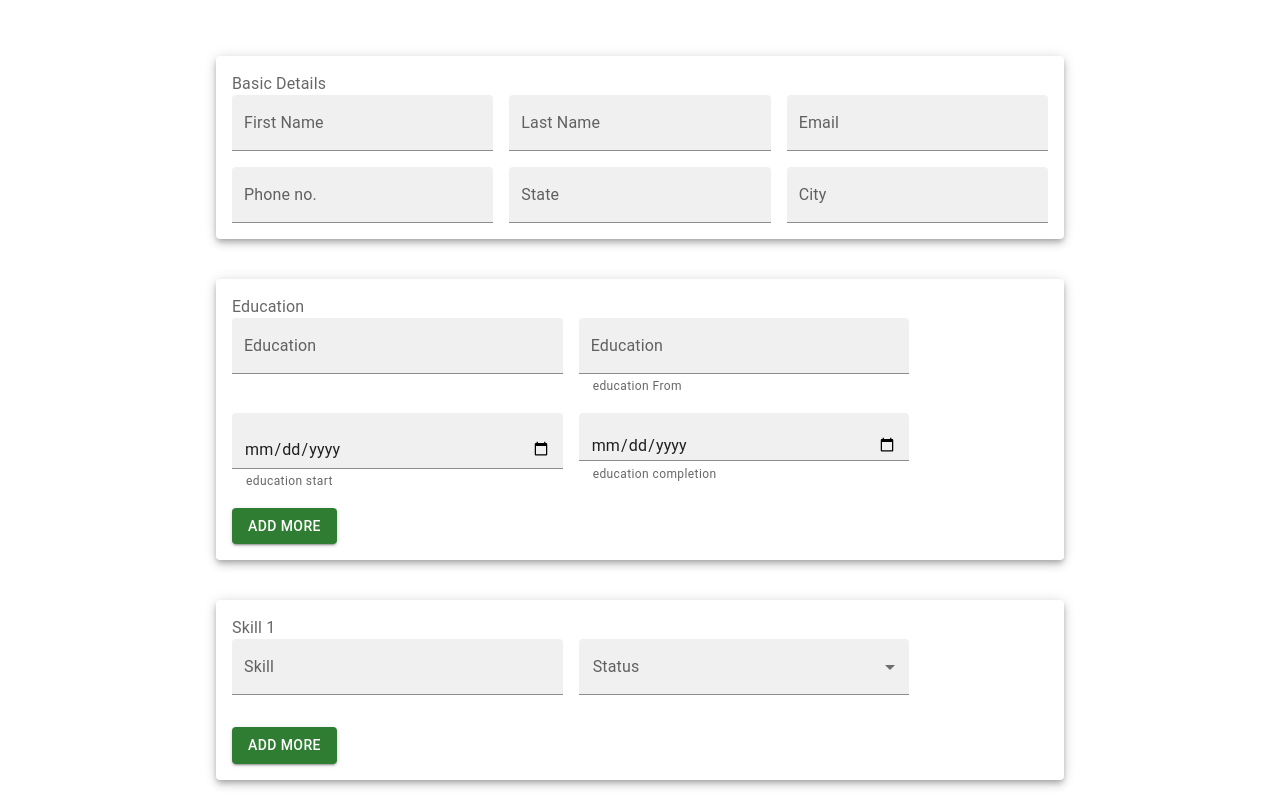
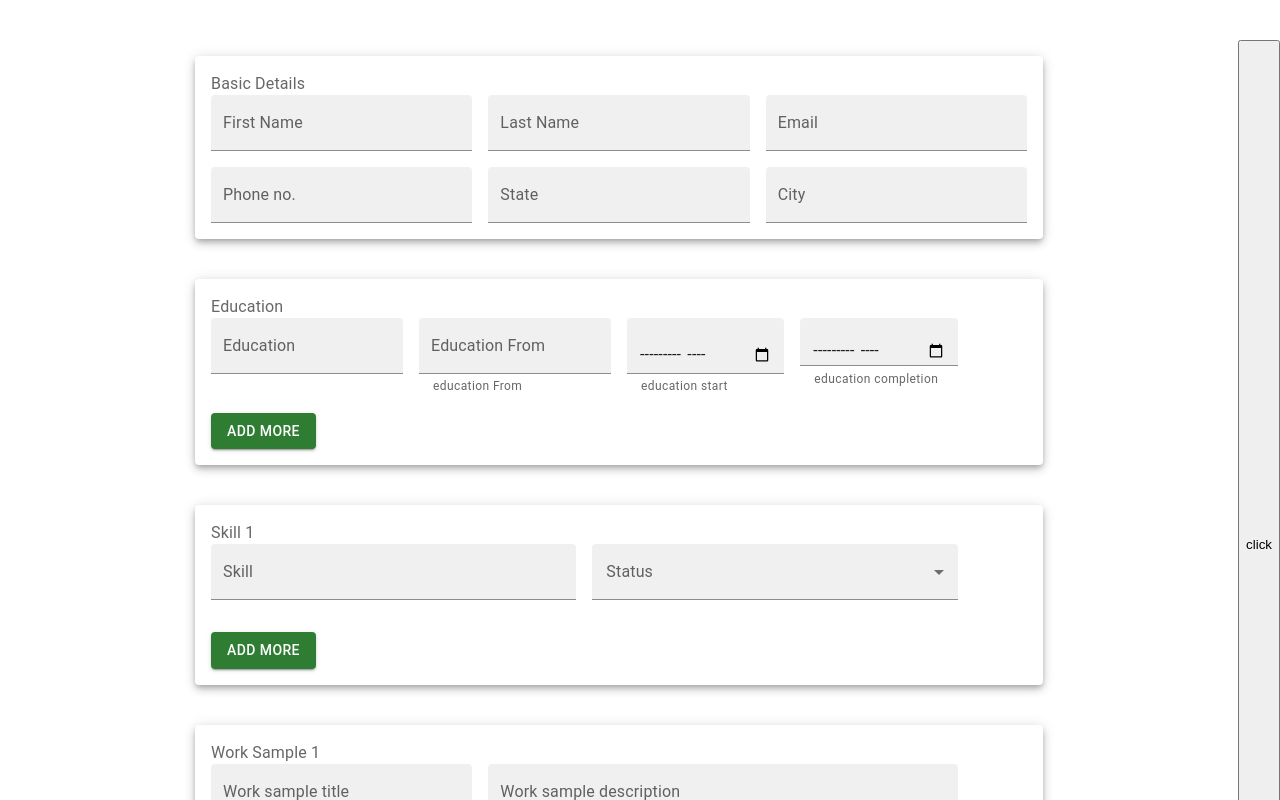
Before and after one commit to todhritesh/resume-maker-react, a React (Create React App) app: page /form in a window 1280 px wide. Shown: the top 800 px of the page. Built offline with nearby package versions, Linux system fonts and the light colour scheme.

Commit message:
add layout

```diff
--- a/package.json
+++ b/package.json
@@ -6,6 +6,7 @@
     "@emotion/react": "^11.8.1",
     "@emotion/style": "^0.8.0",
     "@emotion/styled": "^11.8.1",
+    "@hookform/resolvers": "^2.8.8",
     "@mui/icons-material": "^5.4.4",
     "@mui/material": "^5.4.4",
     "@mui/styles": "^5.4.4",
@@ -16,10 +17,12 @@
     "jspdf": "^2.5.1",
     "react": "^17.0.2",
     "react-dom": "^17.0.2",
+    "react-hook-form": "^7.27.1",
     "react-router-dom": "^6.2.2",
     "react-scripts": "5.0.0",
     "web-vitals": "^2.1.4",
-    "yarn": "^1.22.17"
+    "yarn": "^1.22.17",
+    "yup": "^0.32.11"
   },
   "scripts": {
     "start": "react-scripts start",
--- a/src/App.css
+++ b/src/App.css
@@ -40,4 +40,5 @@
 #resume {
   min-width:600px;
   margin-top: 25px;
+  font-size: 20px;
 }
--- a/src/compoents/Layout.jsx
+++ b/src/compoents/Layout.jsx
@@ -20,7 +20,7 @@ export default function Layout() {
 
 
   return (
-    <div sx={{height:"100vh"}}>
+    <div sx={{}}>
 
     <Routes>
       <Route path="/" exact element={<Starter/>} />
--- a/src/compoents/ResumeForm.jsx
+++ b/src/compoents/ResumeForm.jsx
@@ -3,9 +3,33 @@ import { Box } from '@mui/system'
 import React, { useState } from 'react'
 import DeleteIcon from '@mui/icons-material/Delete';
 import {Link} from 'react-router-dom'
+import * as yup from  "yup";
+import {useForm} from 'react-hook-form';
+import { yupResolver } from "@hookform/resolvers/yup";
+
+
+const schema = yup.object().shape({
+    // educationName:yup.sting().required(),
+    // educationStart:yup.sting().required(),
+    // educationCompletion:yup.sting().required(),
+    firstName:yup.string().required(),
+    lastName:yup.string().required(),
+    email:yup.string().required(),
+    // phone:yup.sting().required(),
+    // state:yup.sting().required(),
+    // city:yup.sting().required(),
+})
 
 
 function ResumeForm({basic,setBasic,education,setEducation,skill,setSkill,workSample,setWorkSample}) {
+
+
+    const handleForm = (data) => {}
+
+    const {register , handleSubmit , errors} = useForm()
+
+
+
     const elevationValue = 5
 
     //education
@@ -77,7 +101,7 @@ function ResumeForm({basic,setBasic,education,setEducation,skill,setSkill,workSa
 
   return (
     <Grid container spacing={2} sx={{mt:5,pb:10}}>
-        <Grid item sx={{mx:'auto'}} md={8}>
+        <Grid onSubmit={handleSubmit(handleForm)} component="form" item sx={{mx:'auto'}} md={8}>
             <Box  elevation={elevationValue} sx={{p:2}} component={Paper} >
                 <>
                 <InputLabel>Basic Details</InputLabel>
@@ -86,8 +110,10 @@ function ResumeForm({basic,setBasic,education,setEducation,skill,setSkill,workSa
                         <Grid item md={4}>
                             <FormControl fullWidth >
                                 <TextField
+                                // inputRef={register}
                                 id="filled-helperText"
                                 label="First Name"
+                                name="firstName"
                                 variant="filled"
                                 onChange={(e)=>setBasic({...basic,firstName:e.target.value})}
                                 value={basic.firstName}
@@ -99,6 +125,7 @@ function ResumeForm({basic,setBasic,education,setEducation,skill,setSkill,workSa
                                 <TextField
                                 id="filled-helperText"
                                 label="Last Name"
+                                name="lastName"
                                 variant="filled"
                                 onChange={(e)=>setBasic({...basic,lastName:e.target.value})}
                                 value={basic.lastName}
@@ -110,6 +137,7 @@ function ResumeForm({basic,setBasic,education,setEducation,skill,setSkill,workSa
                                 <TextField
                                 id="filled-helperText"
                                 label="Email"
+                                name="email"
                                 variant="filled"
                                 onChange={(e)=>setBasic({...basic,email:e.target.value})}
                                 value={basic.email}
@@ -122,6 +150,7 @@ function ResumeForm({basic,setBasic,education,setEducation,skill,setSkill,workSa
                                 id="filled-helperText"
                                 label="Phone no."
                                 variant="filled"
+                                name="phone"
                                 onChange={(e)=>setBasic({...basic,phone:e.target.value})}
                                 value={basic.phone}
                                 />
@@ -132,6 +161,7 @@ function ResumeForm({basic,setBasic,education,setEducation,skill,setSkill,workSa
                                 <TextField
                                 id="filled-helperText"
                                 label="State"
+                                name="state"
                                 variant="filled"
                                 onChange={(e)=>setBasic({...basic,state:e.target.value})}
                                 value={basic.state}
@@ -143,6 +173,7 @@ function ResumeForm({basic,setBasic,education,setEducation,skill,setSkill,workSa
                                 <TextField
                                 id="filled-helperText"
                                 label="City"
+                                name="city"
                                 variant="filled"
                                 onChange={(e)=>setBasic({...basic,city:e.target.value})}
                                 value={basic.city}
@@ -159,7 +190,7 @@ function ResumeForm({basic,setBasic,education,setEducation,skill,setSkill,workSa
                         <>
                             <InputLabel>Education</InputLabel>
                             <Grid container spacing={2} key={i} sx={{mb:2}}>
-                                <Grid item md={5}>
+                                <Grid item md={3}>
                                     <FormControl fullWidth >
                                         <TextField
                                         label="Education"
@@ -170,10 +201,10 @@ function ResumeForm({basic,setBasic,education,setEducation,skill,setSkill,workSa
                                         />
                                     </FormControl>
                                 </Grid>
-                                <Grid item md={5}>
+                                <Grid item md={3}>
                                     <FormControl fullWidth >
                                         <TextField
-                                        label="Education"
+                                        label="Education From"
                                         variant="filled"
                                         name="educationFrom"
                                         helperText="education From"
@@ -182,32 +213,32 @@ function ResumeForm({basic,setBasic,education,setEducation,skill,setSkill,workSa
                                         />
                                     </FormControl>
                                 </Grid>
-                                <Grid item md={5}>
+                                <Grid item md={2.5}>
                                     <FormControl fullWidth>
                                         <TextField
                                         variant="filled"
                                         name="educationStart"
-                                        type="date"
+                                        type="month"
                                         helperText="education start"
                                         onChange={(e)=>handleEducation(i,e)}
                                         value={item.educationStart}
                                         />
                                     </FormControl>
                                 </Grid>
-                                <Grid item md={5}>
+                                <Grid item md={2.5}>
                                     <FormControl fullWidth>
                                         <TextField
                                         size="small"
                                         variant="filled"
                                         name="educationCompletion"
-                                        type="date"
+                                        type="month"
                                         helperText="education completion"
                                         onChange={(e)=>handleEducation(i,e)}
                                         value={item.educationCompletion}
                                         />
                                     </FormControl>
                                 </Grid>
-                                <Grid item md={1} sx={{my:'auto'}}>
+                                <Grid item xs={1} sx={{my:'auto'}}>
                                     {
                                         education.length>1&&
                                     <IconButton size="small" onClick={()=>handleRemoveEdu(i)} color="error">
@@ -231,7 +262,7 @@ function ResumeForm({basic,setBasic,education,setEducation,skill,setSkill,workSa
                         <>
                             <InputLabel>Skill {i+1}</InputLabel>
                             <Grid container spacing={2} key={i} sx={{mb:2}}>
-                                <Grid item md={5}>
+                                <Grid item md={5.5}>
                                     <FormControl fullWidth >
                                         <TextField
                                         label="Skill"
@@ -242,7 +273,7 @@ function ResumeForm({basic,setBasic,education,setEducation,skill,setSkill,workSa
                                         />
                                     </FormControl>
                                 </Grid>
-                                <Grid item md={5}>
+                                <Grid item md={5.5}>
                                     <FormControl fullWidth>
                                     <InputLabel id="demo-multiple-name-label">Status</InputLabel>
                                     <Select
@@ -263,7 +294,7 @@ function ResumeForm({basic,setBasic,education,setEducation,skill,setSkill,workSa
 
                                     </FormControl>
                                 </Grid>
-                                <Grid item md={2} sx={{my:'auto'}}>
+                                <Grid item xs={1} sx={{my:'auto'}}>
                                     {
                                         skill.length>1&&
                                     <IconButton size="small" onClick={()=>handleRemoveSkill(i)} color="error">
@@ -312,7 +343,7 @@ function ResumeForm({basic,setBasic,education,setEducation,skill,setSkill,workSa
                                         />
                                     </FormControl>
                                 </Grid>
-                                <Grid item md={1} sx={{my:'auto'}}>
+                                <Grid item xs={1} sx={{my:'auto'}}>
                                     {
                                         workSample.length>1&&
                                     <IconButton size="small" onClick={()=>handleRemoveWorkSample(i)} color="error">
@@ -329,8 +360,9 @@ function ResumeForm({basic,setBasic,education,setEducation,skill,setSkill,workSa
 
             </Box>
 
-        <Button component={Link} to="/preview" fullWidth variant="contained" sx={{mt:5}} color="primary" >View Resume</Button>
+            <Button component={Link} to="/preview" fullWidth variant="contained" sx={{mt:5}} color="primary" >View Resume</Button>
         </Grid>
+        <button type="submit" >click</button>
     </Grid>
   )
 }
--- a/src/compoents/ViewResume.jsx
+++ b/src/compoents/ViewResume.jsx
@@ -16,10 +16,10 @@ function ViewResume({basic,education,skill,workSample,setBasic,setEducation,setS
           }
       });
 
-      setBasic({firstName:"",lastName:"",email:"",state:"",city:"",phone:""})
-      setEducation([{educationName:"",educationFrom:"",educationStart:"",educationCompletion:""}])
-      setSkill([{skillName:"",skillStatus:""}])
-      setWorkSample([{workSampleTitle:"",workSampleDes:""}]);
+      // setBasic({firstName:"",lastName:"",email:"",state:"",city:"",phone:""})
+      // setEducation([{educationName:"",educationFrom:"",educationStart:"",educationCompletion:""}])
+      // setSkill([{skillName:"",skillStatus:""}])
+      // setWorkSample([{workSampleTitle:"",workSampleDes:""}]);
 
       navigate("/form")
 
@@ -38,36 +38,36 @@ function ViewResume({basic,education,skill,workSample,setBasic,setEducation,setS
       <Button onClick={generatePdf} variant="contained" color="success">Download</Button>
     </Grid>
     <Grid id="resume" ref={resumeRef} sx={{ml:2,p:5}} item xs={8}>
-      <Grid container={true} spacing={5} item xs={12}>
+      <Grid container={true} spacing={3} item xs={12}>
         <Grid item xs={6}>
           <div >
-            <Typography sx={{  textTransform: "capitalize"}} variant="h4" component="span">{`${basic.firstName} ${basic.lastName}`}</Typography>
+            <Typography sx={{ borderBottom:"3px solid grey", textTransform: "capitalize"}} variant="h6" component="span">{`${basic.firstName} ${basic.lastName}`}</Typography>
           </div>
         </Grid>
-        <Grid item xs={6}>
+        <Grid item xs={5}>
           <span>
-            <Typography sx={{textAlign:"right"}} variant="h6" component="div">{`${basic.email}`}</Typography>
-            <Typography sx={{textAlign:"right"}} variant="body2" component="div">{`${basic.phone}`}</Typography>
-            <Typography sx={{textAlign:"right",  textTransform: "capitalize"}} variant="body2" component="div">{`${basic.city}, ${basic.state}`}</Typography>
+            <Typography sx={{textAlign:"right"}} variant="subtitle1" component="div">{`${basic.email}`}</Typography>
+            <Typography sx={{textAlign:"right"}} variant="caption" component="div">{`${basic.phone}`}</Typography>
+            <Typography sx={{textAlign:"right",  textTransform: "capitalize"}} variant="caption" component="div">{`${basic.city}, ${basic.state}`}</Typography>
           </span>
         </Grid>
       </Grid>
 
 
-      <Grid container={true} spacing={5} item xs={12} sx={{mt:1}}>
+      <Grid container={true} colSpacing={5} item xs={12} sx={{mt:3}}>
         <Grid item xs={5}>
           <div>
-            <Typography variant="subtitle2" component="span">Education</Typography>
+            <Typography variant="caption" component="span">Education</Typography>
           </div>
         </Grid>
-        <Grid container={true} item xs={7} rowSpacing={2}>
+        <Grid container={true} item xs={7} rowSpacing={0.5}>
           {
             education.map((element,i)=>(
 
             <Grid item xs={12}>
-              <Typography sx={{  textTransform: "capitalize"}} variant="body1" component="div">{`${element.educationName}`}</Typography>
-              <Typography sx={{  textTransform: "capitalize"}} variant="body2" component="div">{`${element.educationFrom}`}</Typography>
-              <Typography variant="body2" component="div">{element.educationStart!='' ? (`${element.educationStart} to ${element.educationCompletion}`):''}</Typography>
+              <Typography sx={{ mb:-1.5, textTransform: "capitalize"}} variant="subtitle2" component="div">{`${element.educationName}`}</Typography>
+              <Typography sx={{ textTransform: "capitalize"}} variant="caption" component="span">{`${element.educationFrom}`} {element.educationStart!='' ? (`${element.educationStart} to ${element.educationCompletion}`):''}</Typography>
+              {/* <Typography variant="caption" component="span">{element.educationStart!='' ? (`${element.educationStart} to ${element.educationCompletion}`):''}</Typography> */}
             </Grid>
 
             ))
@@ -76,19 +76,19 @@ function ViewResume({basic,education,skill,workSample,setBasic,setEducation,setS
       </Grid>
 
 
-      <Grid container={true} spacing={5} item xs={12} sx={{mt:1}}>
+      <Grid container={true} colSpacing={5} item xs={12} sx={{mt:3}}>
         <Grid item xs={5}>
           <div>
-            <Typography variant="subtitle2" component="span">Skills</Typography>
+            <Typography variant="caption" component="span">Skills</Typography>
           </div>
         </Grid>
-        <Grid container={true} item xs={7} spacing={2.4}>
+        <Grid container={true} item xs={7} spacing={0.5}>
           {
             skill.map((element,i)=>(
 
             <Grid item xs={6}>
-              <Typography variant="body1" sx={{borderBottom:"2px solid grey",mb:2,  textTransform: "capitalize"}} component="span">{`${element.skillName}`}</Typography>
-              <Typography variant="body2" component="div">{`${element.skillStatus}`}</Typography>
+              <Typography variant="subtitle2" sx={{mb:2,  textTransform: "capitalize"}} component="span">{`${element.skillName}`}</Typography>
+              <Typography variant="caption" component="div">{`${element.skillStatus}`}</Typography>
             </Grid>
 
             ))
@@ -98,19 +98,19 @@ function ViewResume({basic,education,skill,workSample,setBasic,setEducation,setS
       </Grid>
 
 
-      <Grid container={true} spacing={5} item xs={12} sx={{mt:1}}>
+      <Grid container={true} colSpacing={5} item xs={12} sx={{mt:3}}>
         <Grid item xs={5}>
           <div>
-            <Typography variant="subtitle2" component="span">Work Samples</Typography>
+            <Typography variant="caption" component="span">Work Samples</Typography>
           </div>
         </Grid>
-        <Grid container={true} item xs={7} spacing={2.4}>
+        <Grid container={true} item xs={7} spacing={0.5}>
           {
             workSample.map((element,i)=>(
 
-            <Grid item xs={8}>
-              <Typography variant="body1" sx={{borderBottom:"2px solid grey",mb:2,  textTransform: "capitalize"}} component="span">{`${element.workSampleTitle}`}</Typography>
-              <Typography variant="body2" sx={{  textTransform: "capitalize"}} component="div"> {`${element.workSampleDes}`}</Typography>
+            <Grid item xs={12}>
+              <Typography variant="subtitle2" sx={{mb:2,  textTransform: "capitalize"}} component="span">{`${element.workSampleTitle}`}</Typography>
+              <Typography variant="caption" sx={{  textTransform: "capitalize"}} component="div"> {`${element.workSampleDes}`}</Typography>
             </Grid>
 
             ))
```
Also changed, not shown: 1 other file (tests, documents, lock files or other folders).
